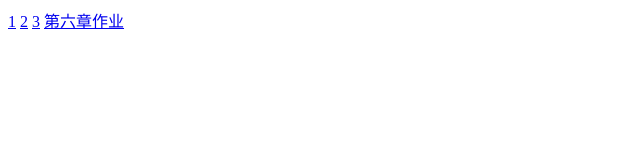
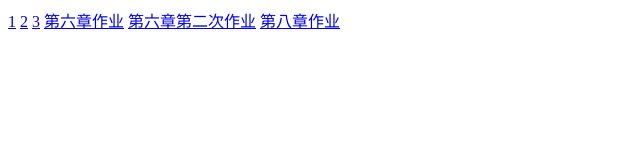
Before and after one commit to QujiaYi/QujiaYi.github.io, a plain HTML site: page 1qq.html in a window 1280 px wide. Shown: the whole page, without its empty margins (0-640 px from the left). Drawn offline with Linux system fonts and the light colour scheme.

Commit message:
Update 1qq.html

```diff
--- a/1qq.html
+++ b/1qq.html
@@ -8,5 +8,7 @@
 <a href="https://QujiaYi.github.io/QujiaYi.github.io/qjy/11.html">2</a>
 <a href="https://QujiaYi.github.io/QujiaYi.github.io/qjy3/qjy3.html">3</a>
   <a href="https://qujiayi.github.io/QujiaYi.github.io/qjy6/1.html">第六章作业</a>
+  <a href="https://qujiayi.github.io/QujiaYi.github.io/myj6.2/gallery.html">第六章第二次作业</a>
+  <a href="https://qujiayi.github.io/QujiaYi.github.io/myj8/explanation.html">第八章作业</a>
 </body>
 </html>
```
